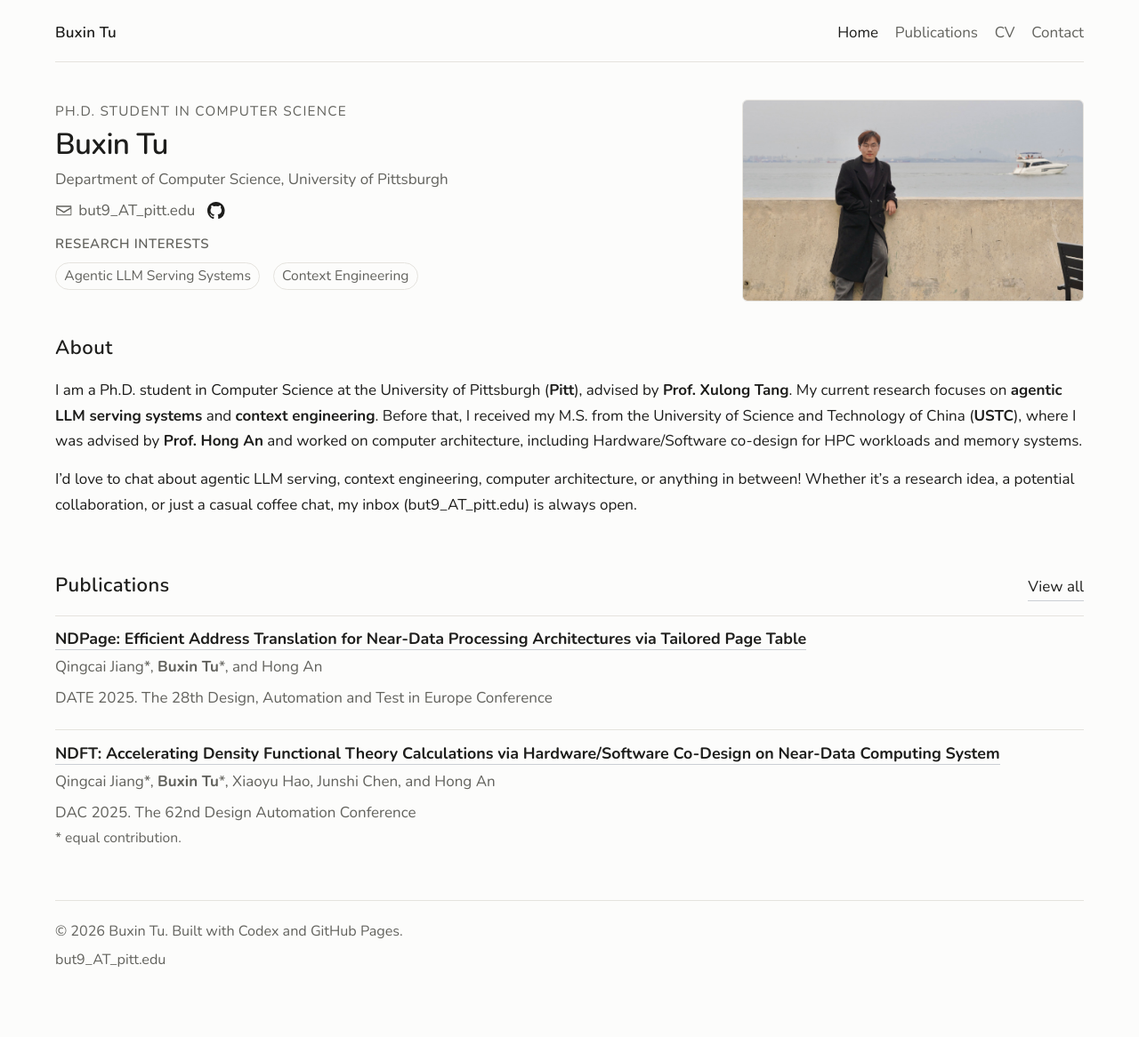
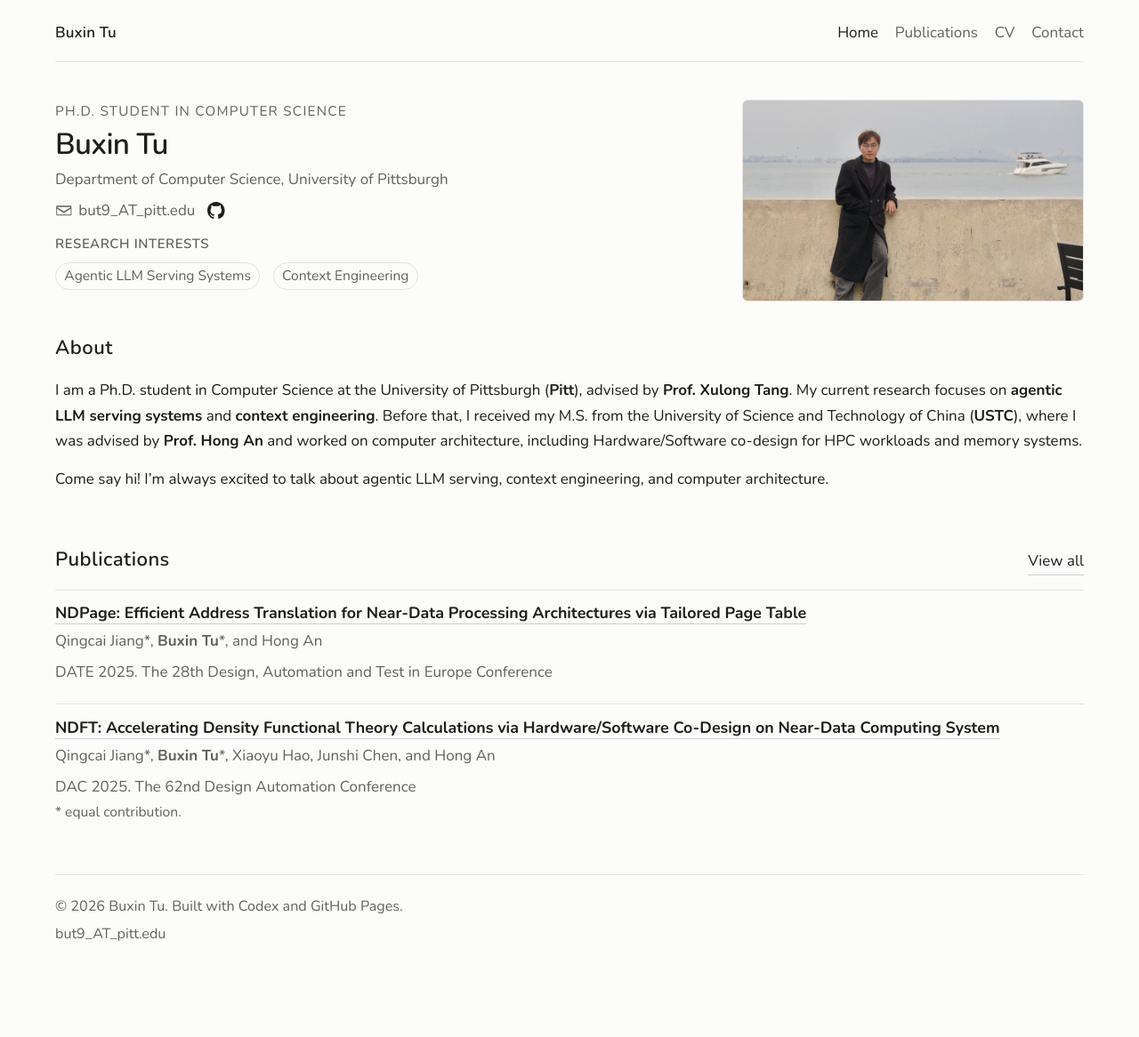
Before and after one commit to tubuxinnb/tubuxinnb.github.io, a Jekyll site: the page built from index.md, in a window 1280 px wide. Shown: the whole page at 89% size. Built offline with Jekyll 4.4.1, drawn with Linux system fonts in a browser that asks for light colours; after the commit the page ends 1137 px from its top, so only the background shows below that.

Commit message:
Use a shorter "Come say hi!" closing line in About
Co-Authored-By: Claude Opus 5.5 <noreply@anthropic.com>
Claude-Session: https://claude.ai/code/session_0121bAi3qDqbvqJCRHrtAUQF

```diff
--- a/index.md
+++ b/index.md
@@ -7,4 +7,4 @@ I am a Ph.D. student in Computer Science at the University of Pittsburgh (**Pitt
 My current research focuses on **agentic LLM serving systems** and **context engineering**.
 Before that, I received my M.S. from the University of Science and Technology of China (**USTC**), where I was advised by **Prof. Hong An** and worked on computer architecture, including Hardware/Software co-design for HPC workloads and memory systems.
 
-I'd love to chat about agentic LLM serving, context engineering, computer architecture, or anything in between! Whether it's a research idea, a potential collaboration, or just a casual coffee chat, my inbox ({{ site.email | replace: "@", "_AT_" }}) is always open.
+Come say hi! I'm always excited to talk about agentic LLM serving, context engineering, and computer architecture.
```
